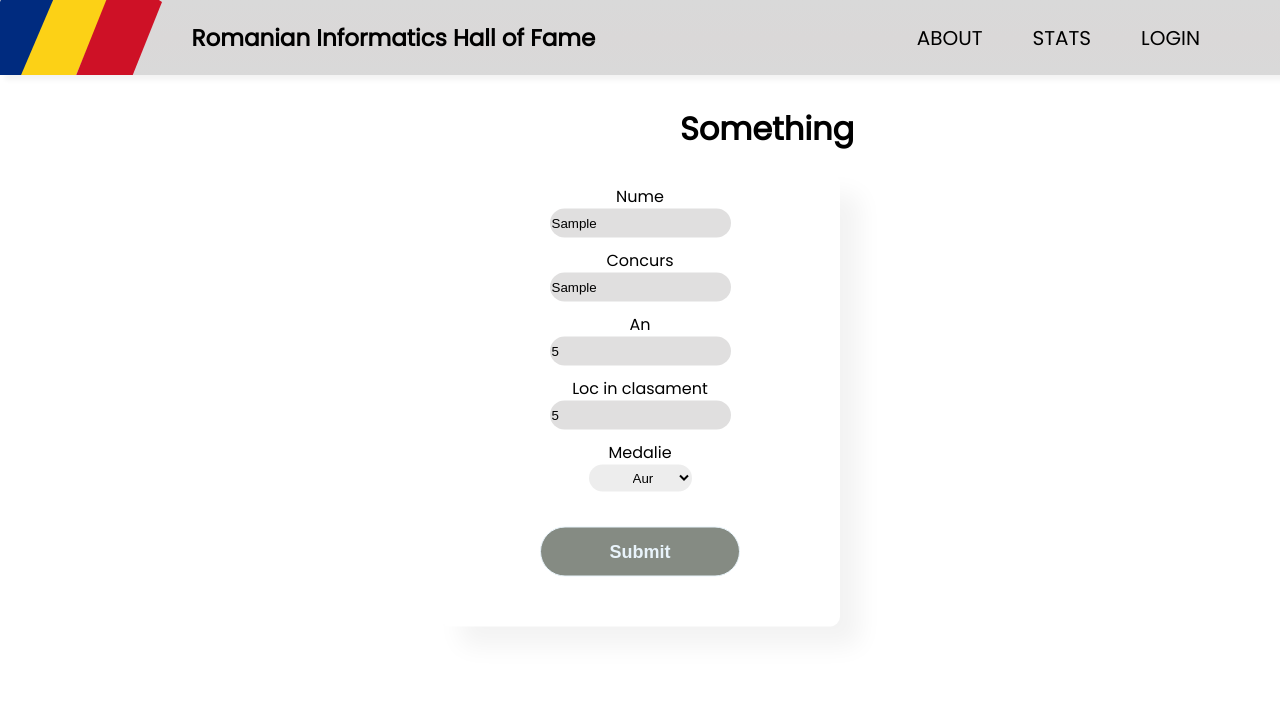
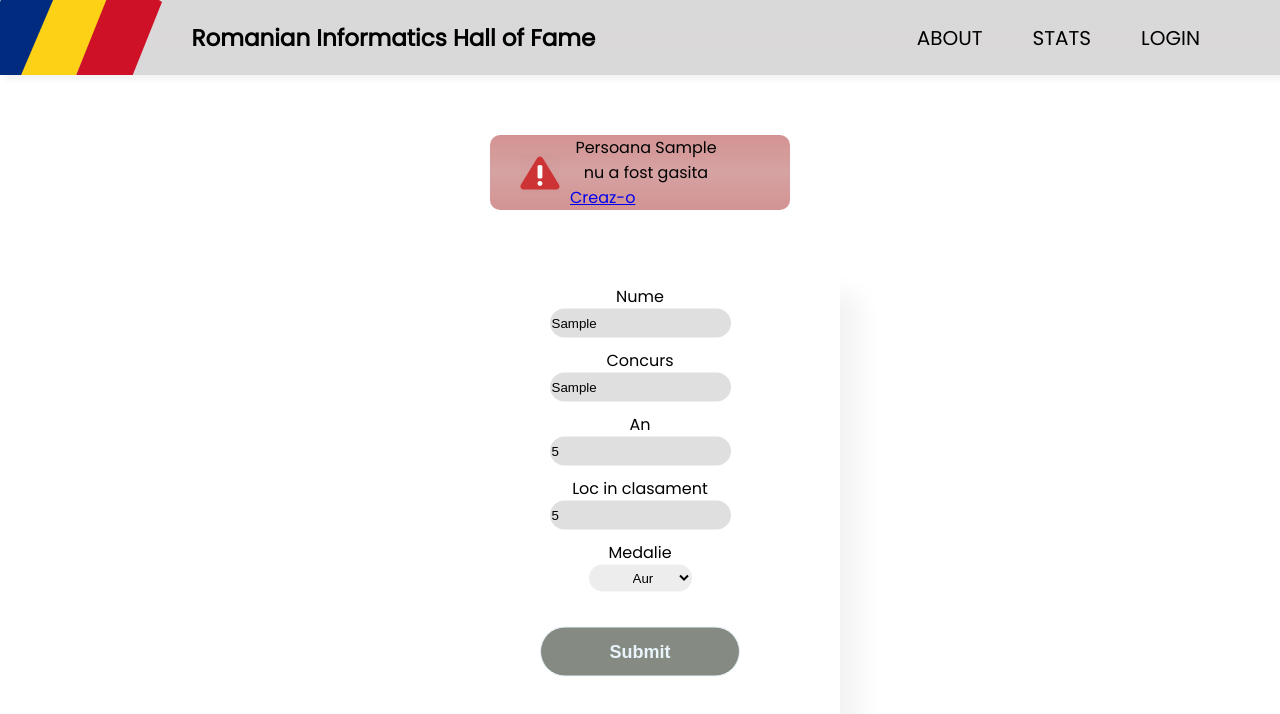
Before and after one commit to DavidCurca/hof, a React (Create React App) app in the folder frontend/: page /new_result in a window 1280 px wide. Both pictures are taken after typing "Sample", "Sample", "5", "5" into the empty fields and a click on the button "Submit". Shown: the top 714 px of the page. Built offline with nearby package versions, Linux system fonts and the light colour scheme; no server answers.

Commit message:
New person error for new result

```diff
--- a/frontend/src/components/hofError/hofErorr.scss
+++ b/frontend/src/components/hofError/hofErorr.scss
@@ -9,6 +9,8 @@
     margin-top: 60px;
     border-radius: 10px;
   }
+
+
 
   .Hof--error img{
     margin-left: 30px;
--- a/frontend/src/components/hofError/hofError.jsx
+++ b/frontend/src/components/hofError/hofError.jsx
@@ -1,5 +1,6 @@
 import React from "react";
 import './hofErorr.scss';
+import { Link } from "react-router-dom";
 
 export default function HofError(props) {
     console.log(props.errorMessage);
@@ -10,6 +11,7 @@ export default function HofError(props) {
                 <img src="error-icon.png"></img>
                 <div className="Hof--errorr">
                     <p>{props.errorMessage}</p>
+                    {props.errorMessage[0] == 'P' && <Link to={"/new_person"}>Creaz-o</Link>}
                 </div>
             </div>
         </>
--- a/frontend/src/components/login/login.scss
+++ b/frontend/src/components/login/login.scss
@@ -1,4 +1,5 @@
 .center{
+  margin-top: 60px;
     display: flex;
     flex-direction: column;
     align-items: center;
--- a/frontend/src/components/newResult/newResult.jsx
+++ b/frontend/src/components/newResult/newResult.jsx
@@ -94,9 +94,9 @@ export default function NewResult(){
   //  <HofError errorMessage={"Persoana " + name + " nu a fost gasita"}
     return (
         <>
-        {error === true && <h1 style={{paddingLeft:"680px", paddingTop:"30px"}}>Something</h1>}
+        {error === true && <HofError errorMessage={"Persoana " + name + " nu a fost gasita "}></HofError>}
         <div>
-             <div className="center">
+             <div className="center" style={{marginTop:"100px"}}>
                 <form>
                      <p className="LabelForInput">Nume</p>
                         <input name='Nume' type='text' className="inputField" onChange={changeName}></input>
--- a/frontend/src/components/newResult/newResult.scss
+++ b/frontend/src/components/newResult/newResult.scss
@@ -6,7 +6,9 @@ form{
     align-items: center;
 }
 
-
+.center{
+    margin-top: 50px;
+}
 button[type="submit"]{
     margin-top: 35px;
     width: 200px;
```
